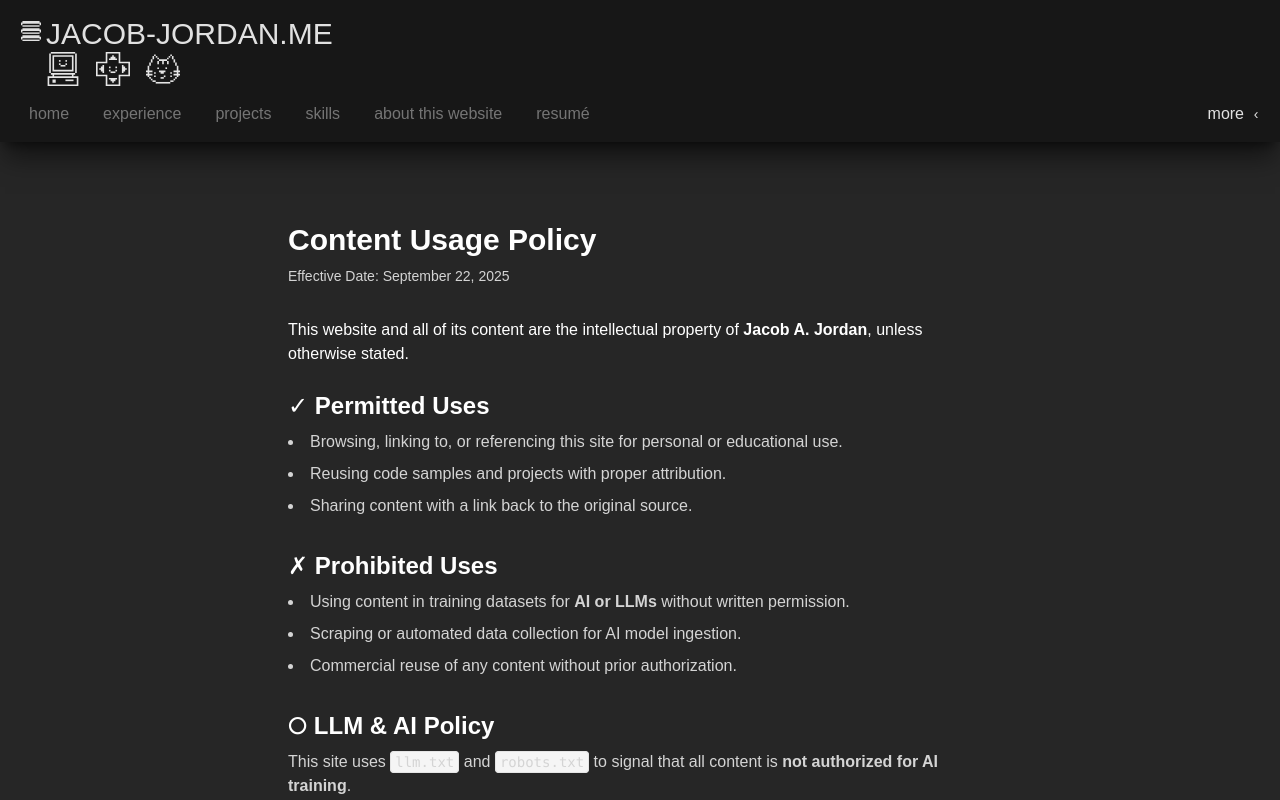
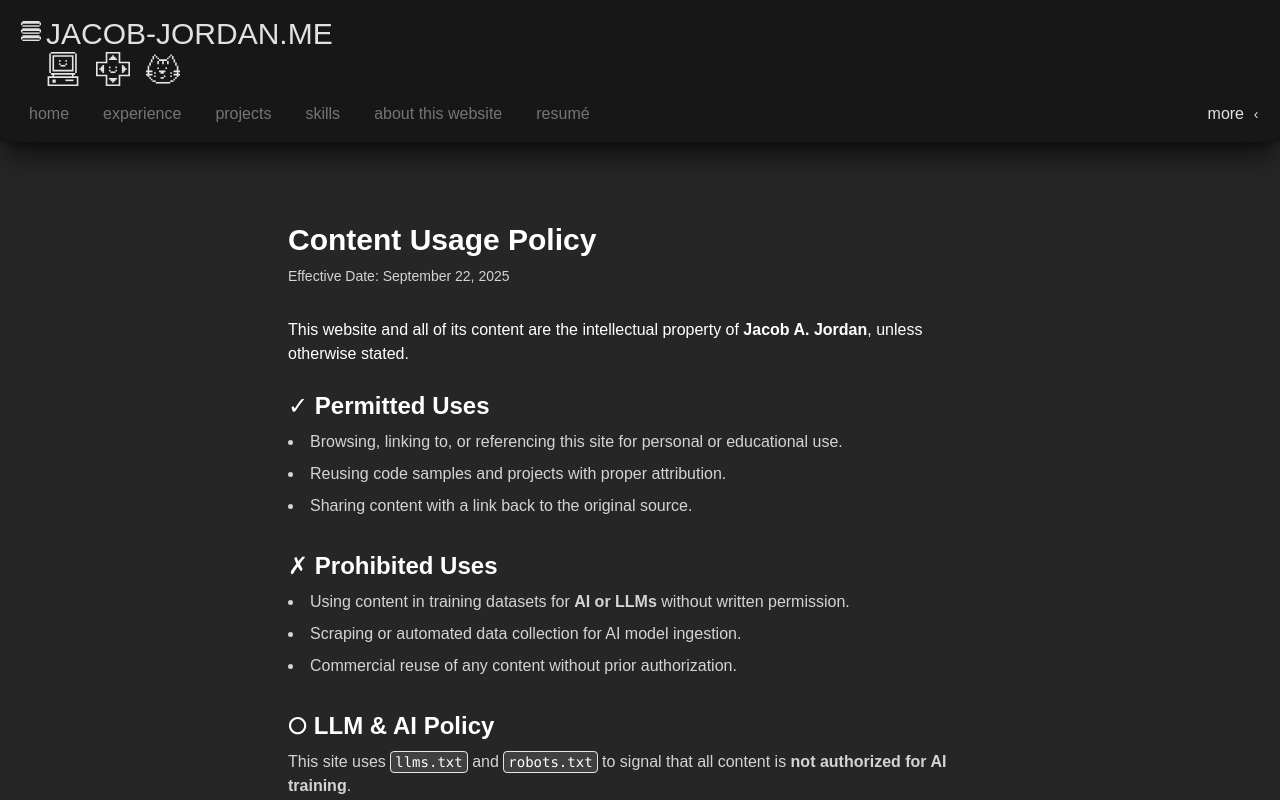
Before and after one commit to jacobjordan94/jacob-jordan-me, a React (Vite) app: page /content-policy in a window 1280 px wide. Built offline with nearby package versions, Linux system fonts and the light colour scheme; a web font is replaced by a local one.

Commit message:
add code component

```diff
--- a/src/pages/content-policy/ContentPolicyPage.jsx
+++ b/src/pages/content-policy/ContentPolicyPage.jsx
@@ -23,7 +23,7 @@ export default function ContentPolicy() {
                 }}
             />
 
-            <main className="max-w-3xl mx-auto px-4 sm:px-6 lg:px-8 py-16 text-white dark:text-neutral-100">
+            <main className="max-w-3xl mx-auto px-4 sm:px-6 lg:px-8 py-16 text-white">
                 <h1 className="text-3xl font-bold mb-2">Content Usage Policy</h1>
                 <p className="text-sm text-neutral-300 mb-8">Effective Date: September 22, 2025</p>
 
@@ -49,7 +49,7 @@ export default function ContentPolicy() {
 
                 <PolicySection title="⭘ LLM & AI Policy">
                     <p className="mb-4">
-                        This site uses <code className="bg-neutral-100 text-sm px-1 py-0.5 rounded border border-neutral-200 dark:bg-neutral-800 dark:border-neutral-700">llm.txt</code> and <code className="bg-neutral-100 text-sm px-1 py-0.5 rounded border border-neutral-200 dark:bg-neutral-800 dark:border-neutral-700">robots.txt</code> to signal that all content is <strong>not authorized for AI training</strong>.
+                        This site uses <Code>llms.txt</Code> and <Code>robots.txt</Code> to signal that all content is <strong>not authorized for AI training</strong>.
                     </p>
                     <p>
                         If you are developing or operating an AI system and wish to use any content from this site, you must obtain explicit written permission.
@@ -80,7 +80,7 @@ export default function ContentPolicy() {
                     </p>
                 </PolicySection>
 
-                <footer className="mt-12 text-sm text-neutral-500 dark:text-neutral-400 text-center">
+                <footer className="mt-12 text-sm text-neutral-500 text-center">
                     <p>© { new Date().getFullYear() } Jacob A. Jordan. All rights reserved.</p>
                     <p>Last updated: September 22, 2025</p>
                 </footer>
@@ -88,3 +88,5 @@ export default function ContentPolicy() {
         </>
     );
 }
+
+const Code = ({ children }) => <code className="bg-neutral-700 text-white text-sm px-1 py-0.5 rounded border border-neutral-200 ">{ children }</code>
```
